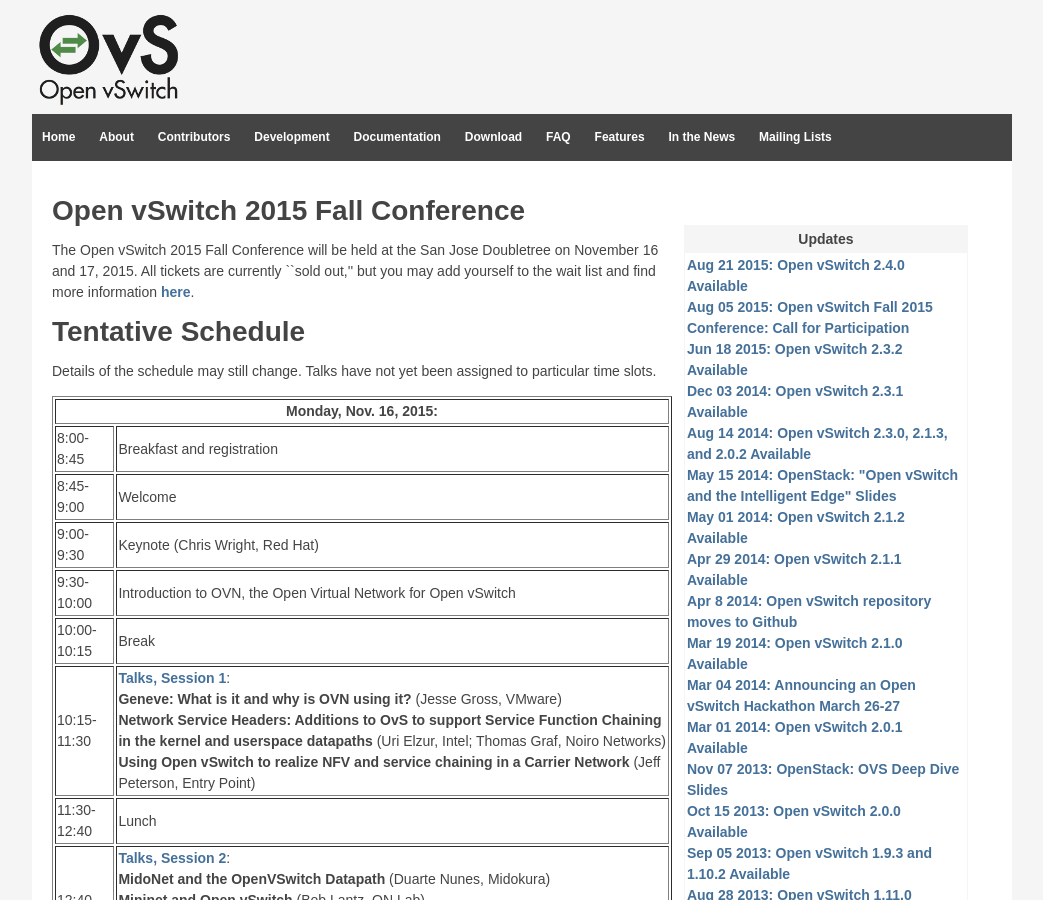
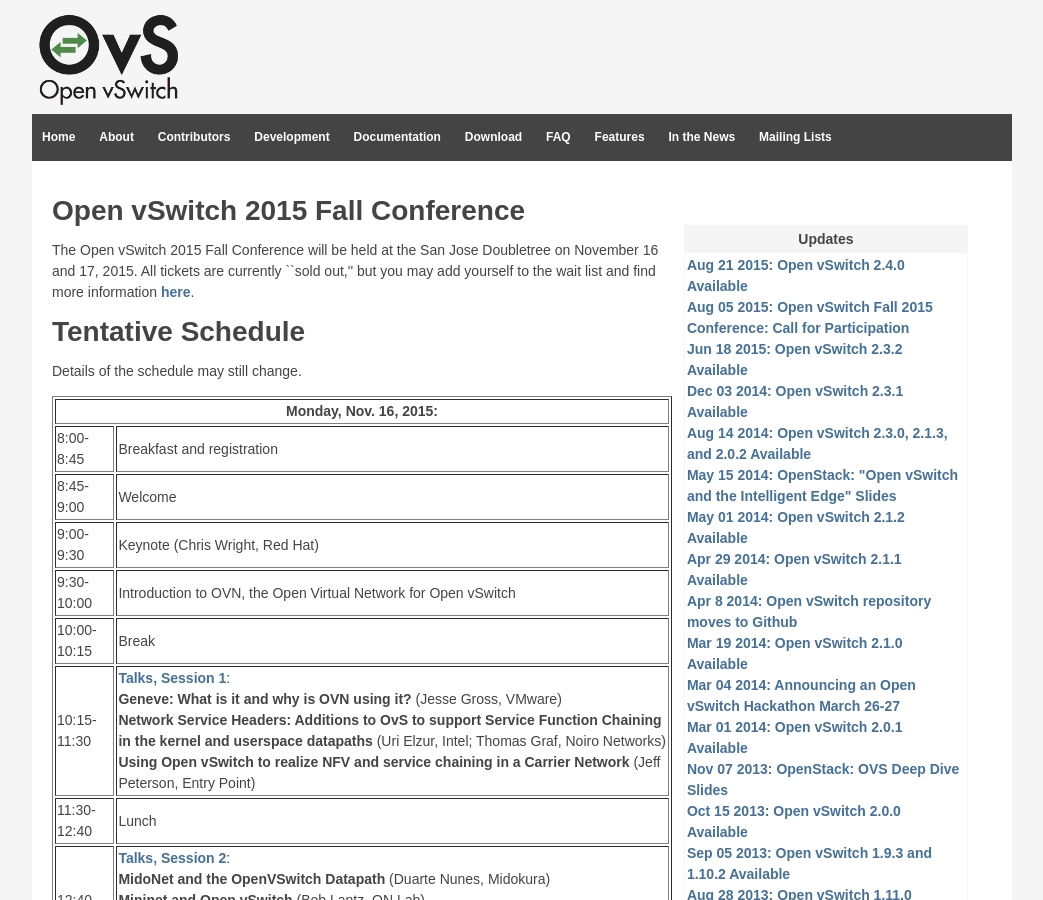
Before and after one commit to openvswitch/openvswitch.github.io, a Jekyll site: the page built from support/ovscon2015/index.html, in a window 1280 px wide and 900 px high. Shown: the whole window, without its empty margins (118-1161 px from the left). Built offline with Jekyll 4.4.1, drawn with Linux system fonts in a browser that asks for light colours.

Commit message:
ovscon2015: Talks have been assigned, don't say they haven't been.

```diff
--- a/support/ovscon2015/index.html
+++ b/support/ovscon2015/index.html
@@ -26,8 +26,7 @@
 <h1>Tentative Schedule</h1>
 
 <p>
-  Details of the schedule may still change.  Talks have not yet been
-  assigned to particular time slots.
+  Details of the schedule may still change.
 </p>
 
 <table border=1>
```
